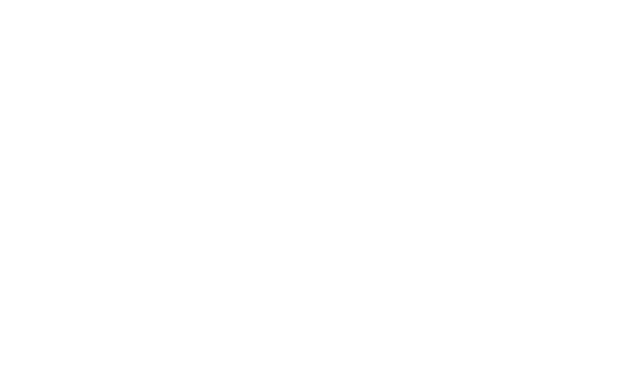
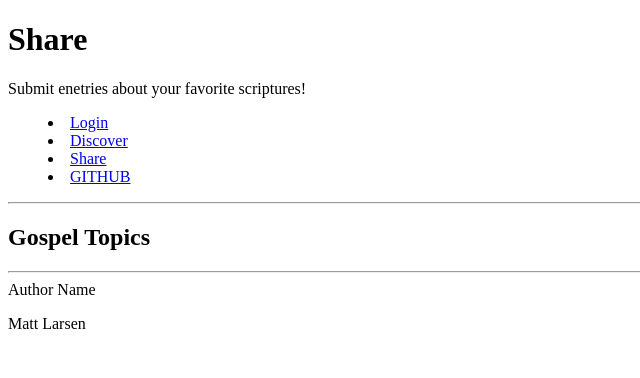
Before and after one commit to mlarsen764/startup, a plain HTML site: page share.html in a window 1280 px wide. Shown: the whole page, without its empty margins (0-640 px from the left). Drawn offline with Linux system fonts and the light colour scheme.

Commit message:
update navigation links

```diff
--- a/share.html
+++ b/share.html
@@ -0,0 +1,43 @@
+<!DOCTYPE html>
+<html lang="en">
+  <head>
+    <meta charset="UTF-8" />
+    <!-- Tell browsers not to scale the viewport automatically -->
+    <meta name="viewport" content="width=device-width, initial-scale=1.0" />
+    <title>ScripSights Share</title>
+    <link rel="icon" href="favicon.ico" />
+  </head>
+  <body>
+    <!-- Use header, main, and footer elements to give semantic structure -->
+    <header>
+      <h1>Share</h1>
+      <p>Submit enetries about your favorite scriptures!</p>
+
+      <!-- Navigation elements -->
+      <nav>
+        <!-- Menu is a semantic alternative to <ul> that represents an interaction -->
+        <menu>
+          <li><a href="index.html">Login</a></li>
+          <li><a href="discover.html">Discover</a></li>
+          <li><a href="share.html">Share</a></li>
+          <li><a href="https://github.com/mlarsen764/startup">GITHUB</a></li>
+        </menu>
+      </nav>
+
+      <!-- Since we don't have the ability to style we use old style HTML to give some visual formatting -->
+      <hr />
+    </header>
+
+    <main>
+      <h2>Gospel Topics</h2>
+
+    </main>
+
+    <footer>
+      <hr />
+      <span class="text-reset">Author Name</span>
+      <p>Matt Larsen</p>
+      <br />
+    </footer>
+  </body>
+</html>
```
Also changed, not shown: discover.html (+2 -2 lines), index.html (+3 -2 lines).
